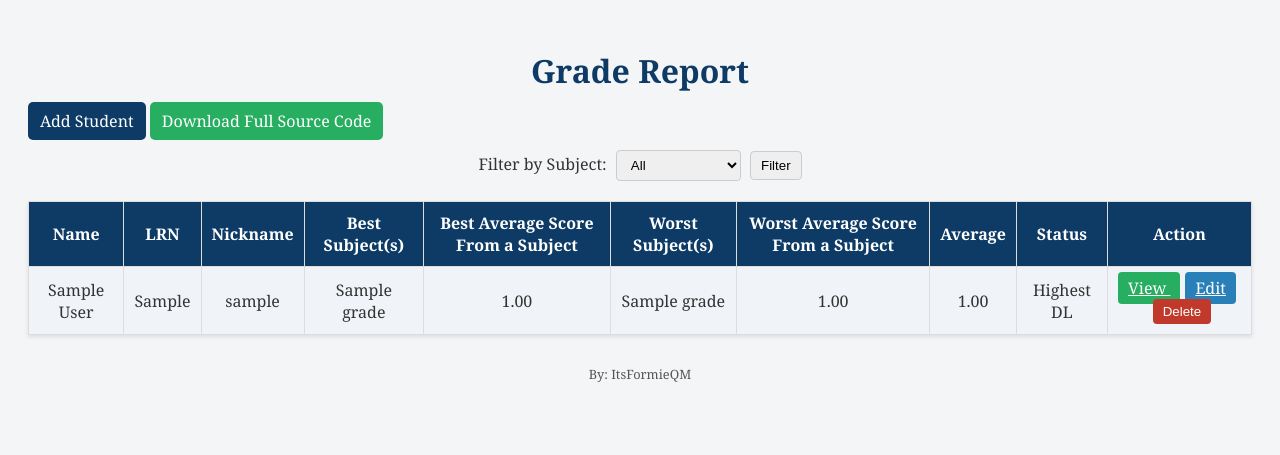
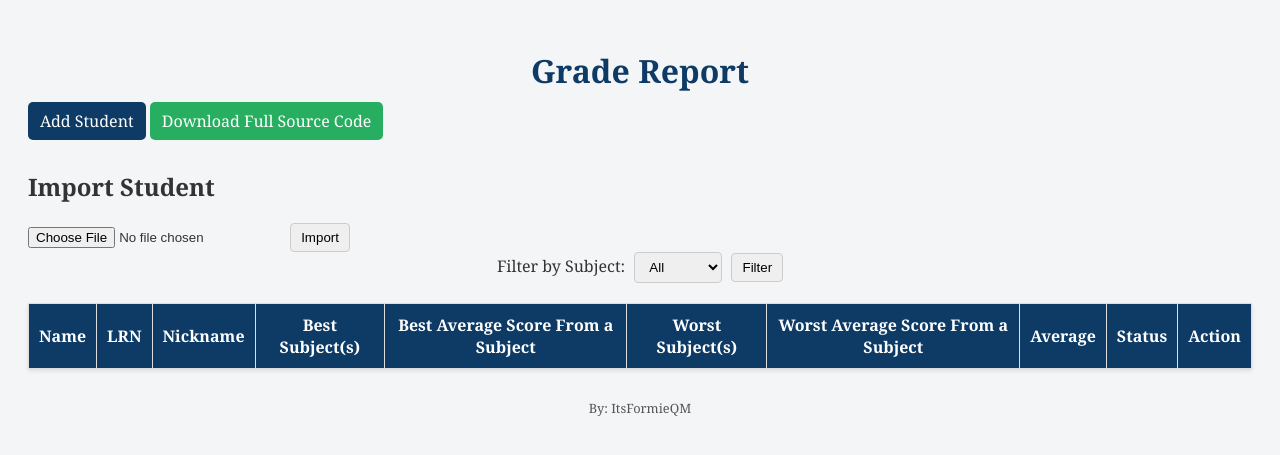
Before and after one commit to ItsFormieQM/actual-cs, a Flask app: page / in a window 1280 px wide. Shown: the top 455 px of the page. Run offline with Flask 3, Linux system fonts and the light colour scheme; tables that the repository leaves empty hold one stand-in row (values such as "Sample post"); lists and menus that the app fills with data are empty.

Commit message:
switched things
used a dictionary instead so the data wont be persistent but i did add an export/import button to make it "convenient" :)

```diff
--- a/app.py
+++ b/app.py
@@ -1,63 +1,45 @@
-from flask import Flask, render_template, request, redirect, url_for
-from flask_sqlalchemy import SQLAlchemy
-from datetime import datetime
-from flask import send_file
+from flask import Flask, render_template, request, redirect, url_for, send_file, json
 import os
-import shutil
 import io
 import zipfile
 
 app = Flask(__name__)
-app.config['SQLALCHEMY_DATABASE_URI'] = 'sqlite:///students.db'
-app.config['SQLALCHEMY_TRACK_MODIFICATIONS'] = False
-db = SQLAlchemy(app)
 
-class Student(db.Model):
-    id = db.Column(db.Integer, primary_key=True)
-    name = db.Column(db.String(100), nullable=False)
-    lrn = db.Column(db.String(20), nullable=True)
-    nickname = db.Column(db.String(50), nullable=True)
-    created_at = db.Column(db.DateTime, default=datetime.now)
-    grades = db.relationship("Grade", backref="student", cascade="all, delete-orphan")
+students = {}
+next_student_id = 1
 
-class Grade(db.Model):
-    id = db.Column(db.Integer, primary_key=True)
-    student_id = db.Column(db.Integer, db.ForeignKey("student.id"))
-    subject = db.Column(db.String(50), nullable=False)
-    q1 = db.Column(db.Float, default=5.0)
-    q2 = db.Column(db.Float, default=5.0)
-    q3 = db.Column(db.Float, default=5.0)
-    q4 = db.Column(db.Float, default=5.0)
-
-    def average(self):
-        return round((self.q1 + self.q2 + self.q3 + self.q4) / 4, 2)
+subjects = ["Math 2", "Math 3", "ES", "SocSci", "English", "Filipino",
+            "PE", "AdTech", "Physics", "Health", "Biology", "CS2"]
 
 def compute_student_stats(student):
     highest = {"subjects": [], "score": -1}
     lowest = {"subjects": [], "score": 101}
     total = 0
     count = 0
+    any_five = False
 
-    for g in student.grades:
-        avg = g.average()
+    for subj, grades in student["grades"].items():
+        avg = round(sum(grades) / 4, 2)
         total += avg
         count += 1
+        if 5.0 in grades:
+            any_five = True
 
-        # Highest
         if avg > highest["score"]:
             highest["score"] = avg
-            highest["subjects"] = [g.subject]
+            highest["subjects"] = [subj]
         elif avg == highest["score"]:
-            highest["subjects"].append(g.subject)
+            highest["subjects"].append(subj)
 
-        # Lowest
         if avg < lowest["score"]:
             lowest["score"] = avg
-            lowest["subjects"] = [g.subject]
+            lowest["subjects"] = [subj]
         elif avg == lowest["score"]:
-            lowest["subjects"].append(g.subject)
+            lowest["subjects"].append(subj)
 
     average = round(total / count, 2) if count else 0
+    if any_five:
+        average = 5.0
     return highest, lowest, average
 
 def grade_status(gwa):
@@ -74,61 +56,19 @@ def grade_status(gwa):
     else:
         return "Student did not take the subject"
 
-def compute_student_stats(student):
-    highest = {"subjects": [], "score": -1}
-    lowest = {"subjects": [], "score": 101}
-    total = 0
-    count = 0
-
-    any_five = False
-
-    for g in student.grades:
-        quarters = [g.q1, g.q2, g.q3, g.q4]
-
-        if 5.0 in quarters:
-            any_five = True
-
-        avg = round(sum(quarters) / 4, 2)
-        total += avg
-        count += 1
-
-        if avg > highest["score"]:
-            highest["score"] = avg
-            highest["subjects"] = [g.subject]
-        elif avg == highest["score"]:
-            highest["subjects"].append(g.subject)
-
-        if avg < lowest["score"]:
-            lowest["score"] = avg
-            lowest["subjects"] = [g.subject]
-        elif avg == lowest["score"]:
-            lowest["subjects"].append(g.subject)
-
-    average = round(total / count, 2) if count else 0
-
-    if any_five:
-        average = 5.0
-
-    return highest, lowest, average
-
 @app.route("/download_source")
 def download_source():
     project_folder = os.path.abspath(os.path.dirname(__file__))
-
     memory_file = io.BytesIO()
-
     with zipfile.ZipFile(memory_file, 'w', zipfile.ZIP_DEFLATED) as zipf:
         for foldername, subfolders, filenames in os.walk(project_folder):
             for filename in filenames:
                 if filename.endswith("student_tracker_sourceCode.zip"):
                     continue
-
                 file_path = os.path.join(foldername, filename)
                 arcname = os.path.relpath(file_path, project_folder)
                 zipf.write(file_path, arcname)
-
     memory_file.seek(0)
-
     return send_file(
         memory_file,
         as_attachment=True,
@@ -138,105 +78,140 @@ def download_source():
 
 @app.route("/")
 def index():
-    subjects = sorted({g.subject for g in Grade.query.all()})
     selected_subject = request.args.get("subject", "")
-
     if selected_subject:
-        grades = Grade.query.filter_by(subject=selected_subject).all()
-        students = sorted({g.student for g in grades}, key=lambda s: s.name)
-        grades_dict = {g.student.id: g for g in grades}
+        filtered_students = [s for s in students.values() if selected_subject in s["grades"]]
     else:
-        students = Student.query.all()
-        grades_dict = {}
+        filtered_students = list(students.values())
 
     return render_template(
         "index.html",
-        students=students,
+        students=filtered_students,
         subjects=subjects,
         selected_subject=selected_subject,
         compute_student_stats=compute_student_stats,
-        grade_status=grade_status,
-        grades_dict=grades_dict
+        grade_status=grade_status
     )
 
 @app.route("/add_student", methods=["GET", "POST"])
 def add_student():
-    subjects = ["Math 2", "Math 3", "ES", "SocSci", "English", "Filipino",
-                "PE", "AdTech", "Physics", "Health", "Biology", "CS2"]
+    global next_student_id
     if request.method == "POST":
         name = request.form.get("name")
         lrn = request.form.get("lrn")
         nickname = request.form.get("nickname")
         if not name:
-            return "Name is required", 400
+            return "Your name is required", 400
 
-        student = Student(name=name, lrn=lrn, nickname=nickname)
-        db.session.add(student)
-        db.session.commit()
-
+        grades_dict = {}
         for subj in subjects:
             try:
-                q1 = float(request.form.get(f"{subj}_q1", 5))
-                q2 = float(request.form.get(f"{subj}_q2", 5))
-                q3 = float(request.form.get(f"{subj}_q3", 5))
-                q4 = float(request.form.get(f"{subj}_q4", 5))
+                q1 = round(float(request.form.get(f"{subj}_q1", 5)), 2)
+                q2 = round(float(request.form.get(f"{subj}_q2", 5)), 2)
+                q3 = round(float(request.form.get(f"{subj}_q3", 5)), 2)
+                q4 = round(float(request.form.get(f"{subj}_q4", 5)), 2)
             except ValueError:
-                q1 = q2 = q3 = q4 = 5
-            q1 = round(min(max(q1, 1.0), 5.0), 2)
-            q2 = round(min(max(q2, 1.0), 5.0), 2)
-            q3 = round(min(max(q3, 1.0), 5.0), 2)
-            q4 = round(min(max(q4, 1.0), 5.0), 2)
-            grade = Grade(student_id=student.id, subject=subj, q1=q1, q2=q2, q3=q3, q4=q4)
-            db.session.add(grade)
+                q1 = q2 = q3 = q4 = 5.0
+            grades_dict[subj] = [q1, q2, q3, q4]
 
-        db.session.commit()
+        students[next_student_id] = {
+            "id": next_student_id,
+            "name": name,
+            "lrn": lrn,
+            "nickname": nickname,
+            "grades": grades_dict
+        }
+        next_student_id += 1
         return redirect(url_for("index"))
 
     return render_template("add_student.html", subjects=subjects)
 
 @app.route("/view/<int:student_id>")
 def view_student(student_id):
-    student = Student.query.get_or_404(student_id)
-    subjects = ["Math 2", "Math 3", "ES", "SocSci", "English", "Filipino",
-                "PE", "AdTech", "Physics", "Health", "Biology", "CS2"]
-    return render_template("view_student.html", student=student, subjects=subjects)
+    student = students.get(student_id)
+    if not student:
+        return "Student not found", 404
 
+    student_grades = student.get("grades", {})
+
+    return render_template(
+        "view_student.html",
+        student=student,
+        subjects=subjects,
+        compute_student_stats=compute_student_stats,
+        grade_status=grade_status
+    )
 
 @app.route("/edit/<int:student_id>", methods=["GET", "POST"])
 def edit_student(student_id):
-    student = Student.query.get_or_404(student_id)
-    subjects = ["Math 2", "Math 3", "ES", "SocSci", "English", "Filipino",
-                "PE", "AdTech", "Physics", "Health", "Biology", "CS2"]
+    student = students.get(student_id)
+    if not student:
+        return "Student not found", 404
 
     if request.method == "POST":
-        student.name = request.form.get("name")
-        student.lrn = request.form.get("lrn")
-        student.nickname = request.form.get("nickname")
-        db.session.commit()
+        student["name"] = request.form.get("name")
+        student["lrn"] = request.form.get("lrn")
+        student["nickname"] = request.form.get("nickname")
 
         for subj in subjects:
-            grade = next((g for g in student.grades if g.subject == subj), None)
-            if grade:
-                try:
-                    grade.q1 = round(float(request.form.get(f"{subj}_q1", 5)), 2)
-                    grade.q2 = round(float(request.form.get(f"{subj}_q2", 5)), 2)
-                    grade.q3 = round(float(request.form.get(f"{subj}_q3", 5)), 2)
-                    grade.q4 = round(float(request.form.get(f"{subj}_q4", 5)), 2)
-                except ValueError:
-                    grade.q1 = grade.q2 = grade.q3 = grade.q4 = 5
-        db.session.commit()
+            try:
+                q1 = round(float(request.form.get(f"{subj}_q1", 5)), 2)
+                q2 = round(float(request.form.get(f"{subj}_q2", 5)), 2)
+                q3 = round(float(request.form.get(f"{subj}_q3", 5)), 2)
+                q4 = round(float(request.form.get(f"{subj}_q4", 5)), 2)
+            except ValueError:
+                q1 = q2 = q3 = q4 = 5.0
+            student["grades"][subj] = [q1, q2, q3, q4]
+
         return redirect(url_for("index"))
 
     return render_template("add_student.html", student=student, subjects=subjects)
 
 @app.route("/delete_student/<int:student_id>", methods=["POST"])
 def delete_student(student_id):
-    student = Student.query.get_or_404(student_id)
-    db.session.delete(student)
-    db.session.commit()
+    if student_id in students:
+        del students[student_id]
     return redirect(url_for("index"))
 
-if __name__ == "__main__": # i have to use this for deployement to render cuz why tf not lol?
-    with app.app_context():
-        db.create_all()
-    app.run(host="0.0.0.0", port=int(os.environ.get("PORT", 5000)), debug=False)
+@app.route("/export_student/<int:student_id>") # its so i dont have to keep putting entries lol
+def export_student(student_id):
+    student = students.get(student_id)
+    if not student:
+        return "Student not found", 404
+
+    student_json = json.dumps(student, indent=4)
+
+    memory_file = io.BytesIO()
+    memory_file.write(student_json.encode('utf-8'))
+    memory_file.seek(0)
+
+    return send_file(
+        memory_file,
+        as_attachment=True,
+        download_name=f"{student['name'].replace(' ', '_')}_grades.json",
+        mimetype='application/json'
+    )
+
+@app.route("/import_student", methods=["POST"])
+def import_student():
+    global next_student_id
+    file = request.files.get("student_file")
+    if not file:
+        return "No file uploaded", 400
+
+    try:
+        data = json.load(file)
+    except json.JSONDecodeError:
+        return "Invalid JSON file", 400
+
+    if "name" not in data or "grades" not in data:
+        return "Invalid student file", 400
+
+    data["id"] = next_student_id
+    students[next_student_id] = data
+    next_student_id += 1
+
+    return redirect(url_for("index"))
+
+if __name__ == "__main__":
+    app.run(host="0.0.0.0", port=5000, debug=True)
--- a/templates/index.html
+++ b/templates/index.html
@@ -105,6 +105,11 @@
         style="display:inline-block; padding:8px 12px; background:#27ae60; color:white; border-radius:5px; text-decoration:none; margin-bottom:10px;">
         Download Full Source Code
     </a>
+    <h2>Import Student</h2>
+    <form action="{{ url_for('import_student') }}" method="POST" enctype="multipart/form-data">
+        <input type="file" name="student_file" accept=".json" required>
+        <button type="submit">Import</button>
+    </form>
 
     <form method="get" class="filter-form">
         <label>Filter by Subject:</label>
@@ -169,16 +174,17 @@
 
             <td>
                 <a href="{{ url_for('view_student', student_id=student.id) }}" class="edit-btn"
-                    style="background:#27ae60;">
-                    View
-                </a>
+                    style="background:#27ae60;">View</a>
                 <a href="{{ url_for('edit_student', student_id=student.id) }}" class="edit-btn">Edit</a>
+                <a href="{{ url_for('export_student', student_id=student.id) }}" class="edit-btn"
+                    style="background:#16a085;">Export</a>
                 <form method="POST" action="{{ url_for('delete_student', student_id=student.id) }}"
                     style="display:inline;">
                     <button type="submit" class="delete-btn"
                         onclick="return confirm('Delete this student?');">Delete</button>
                 </form>
             </td>
+
         </tr>
         {% endfor %}
     </table>
```
Also changed, not shown: templates/view_student.html (+111 -18 lines).
